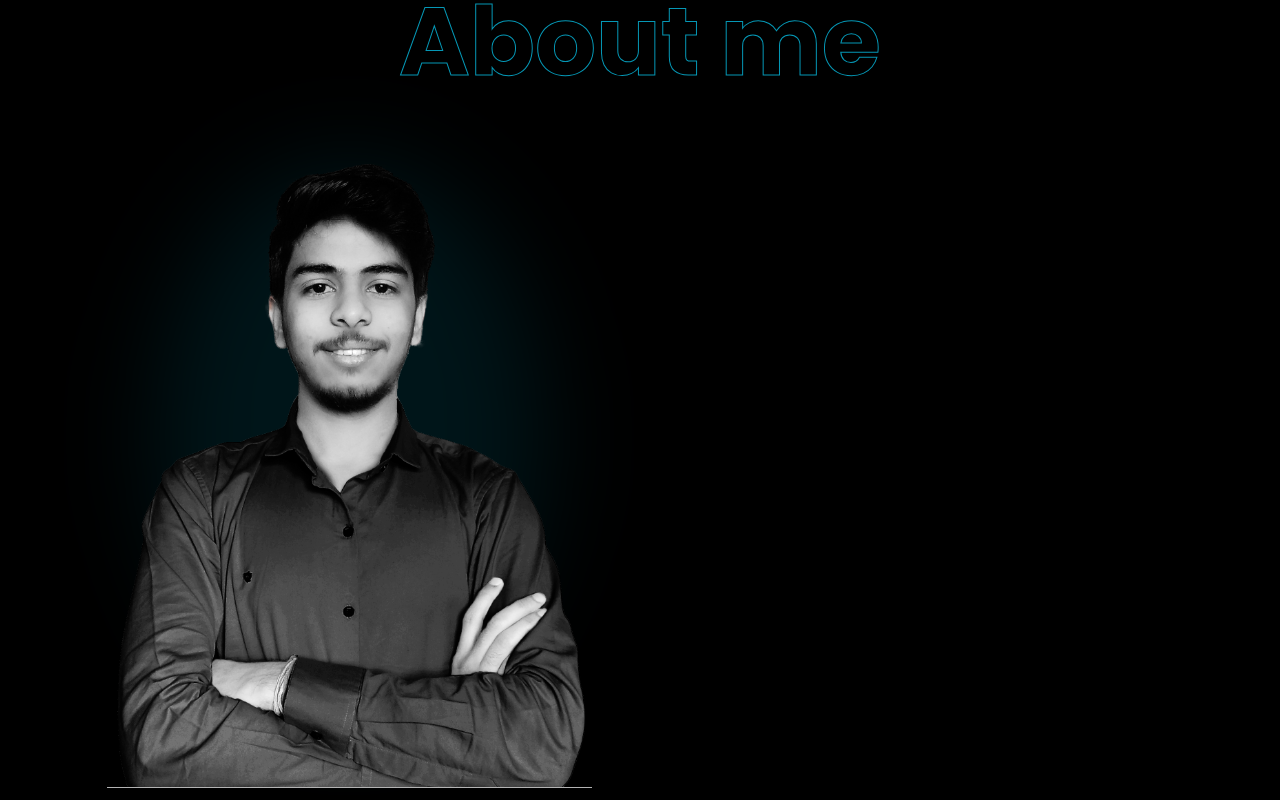
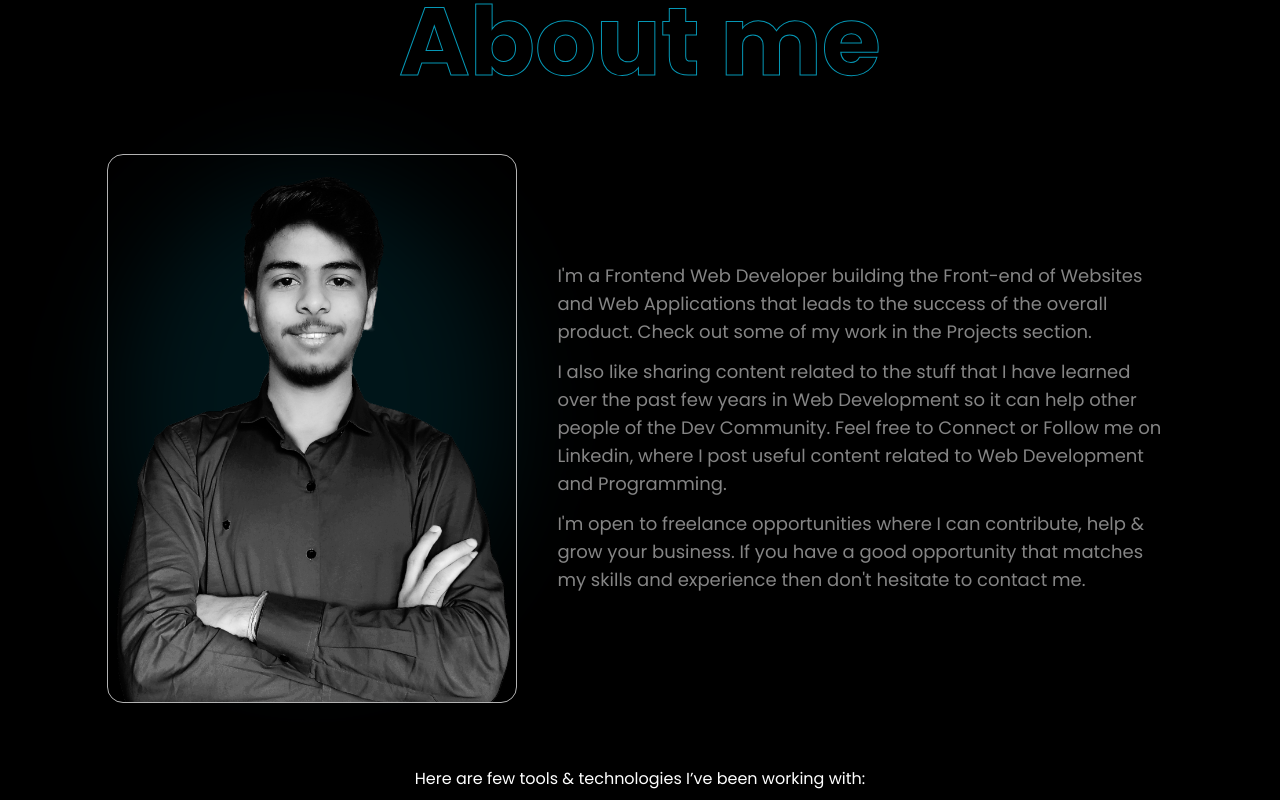
Before and after one commit to kawaljeet99/kawaljeetrathore.com-v1, a React (Create React App) app: page / in a window 1280 px wide. Shown: the part 800-1600 px from the top of the page. Built offline with nearby package versions, Linux system fonts and the light colour scheme.

Commit message:
added spacing

```diff
--- a/src/layout/About/About.jsx
+++ b/src/layout/About/About.jsx
@@ -20,12 +20,12 @@ const About = (props) => {
     >
       <SectionTitle title="About me" />
 
-      <div className="">
-        <div className="my-12 relative max-w-max">
+      <div className="lg:flex items-center gap-10 lg:my-16">
+        <div className="my-12 md:my-0 relative max-w-max lg:w-2/5 lg:border lg:border-white/70 rounded-2xl">
           <img
             src={Kawaljeet}
             alt="Kawaljeet Rathore"
-            className="border-b border-white/70 max-h-[650px] z-50"
+            className="border-b border-white/70 lg:border-none max-h-[650px] z-50"
           />
           <div className="blue_drop_shadow absolute left-1/2 top-1/4 -translate-x-1/2 -translate-y-1/4 h-5/6 w-11/12 md:w-96 bg-cyan-100/10 blur-[50px] rounded-[50%] -z-10"></div>
           {/* <img
@@ -34,14 +34,14 @@ const About = (props) => {
             className="border-b border-white/70"
           /> */}
         </div>
-        <div className="md:text-lg text-gray-200">
+        <div className="md:text-lg text-gray-200 lg:w-3/5">
           <p>
             I'm a Frontend Web Developer building the Front-end of Websites and
             Web Applications that leads to the success of the overall product.
             Check out some of my work in the Projects section.
           </p>
 
-          <p className="my-8">
+          <p className="my-8 lg:my-3">
             I also like sharing content related to the stuff that I have learned
             over the past few years in Web Development so it can help other
             people of the Dev Community. Feel free to Connect or Follow me on
@@ -57,7 +57,7 @@ const About = (props) => {
         </div>
       </div>
 
-      <h3 className="my-8">
+      <h3 className="my-8 mx-auto max-w-fit">
         Here are few tools & technologies I’ve been working with:
       </h3>
 
```
